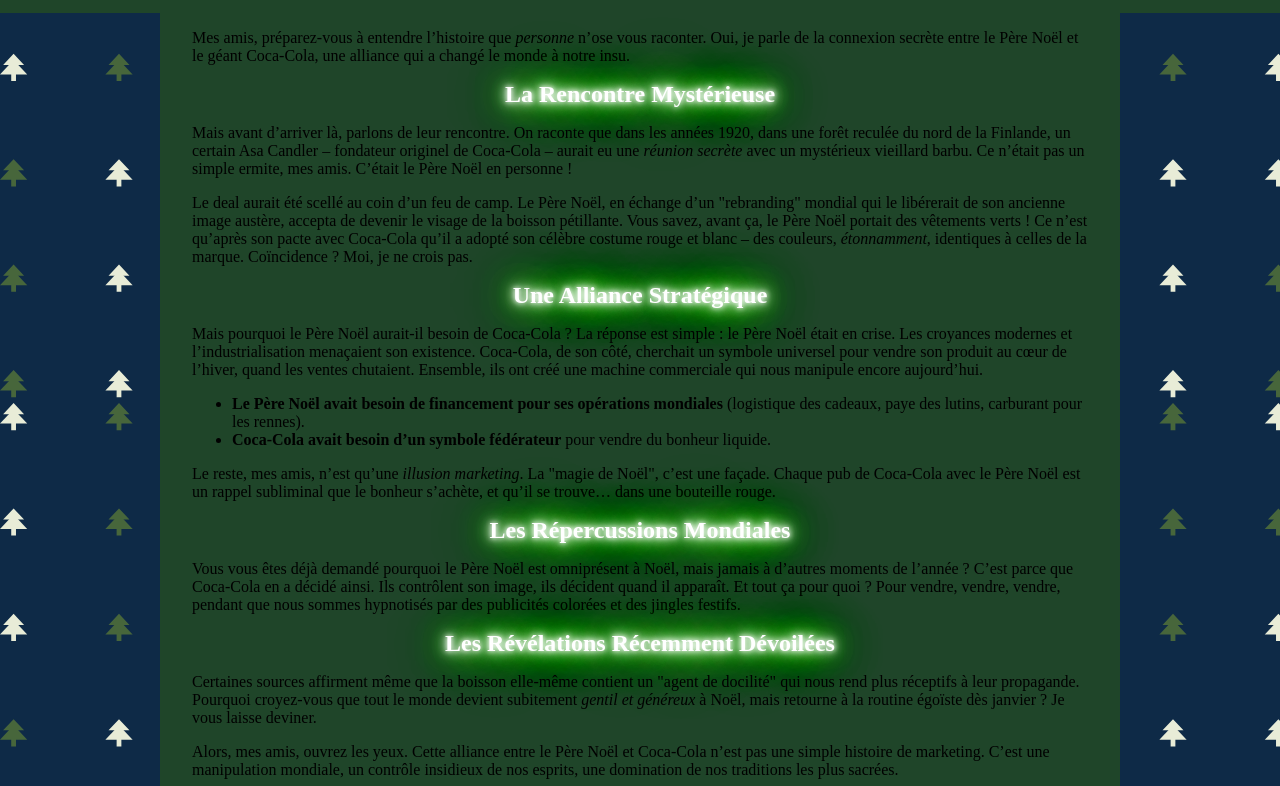
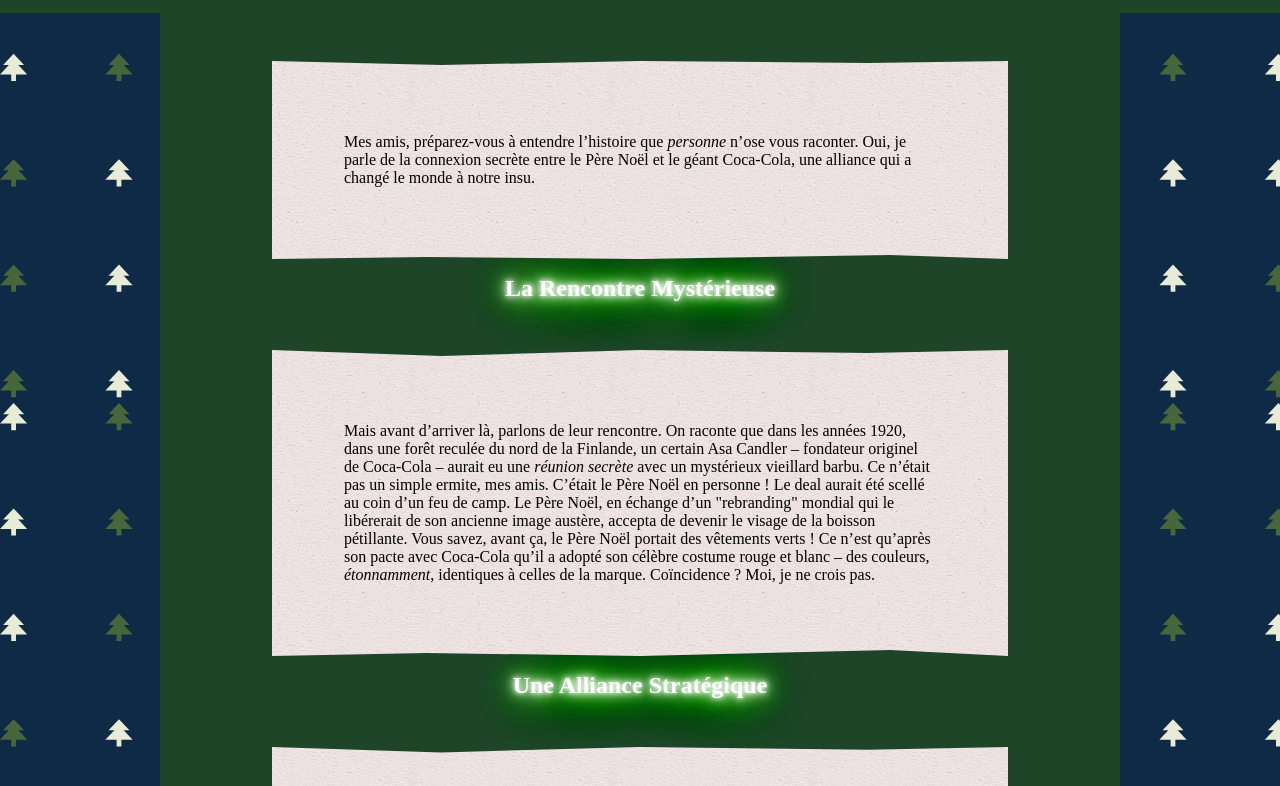
Before and after one commit to Lampadaire-py/esperluette, a plain HTML site: page html/LPN.html in a window 1280 px wide. Shown: the part 157-943 px from the top of the page. Drawn offline with Linux system fonts and the light colour scheme; a web font is replaced by a local one.

Commit message:
Update LPN.html

```diff
--- a/html/LPN.html
+++ b/html/LPN.html
@@ -18,32 +18,27 @@
 
 <body>
     <div>
-        <p>Mes amis, préparez-vous à entendre l’histoire que <em>personne</em> n’ose vous raconter. Oui, je parle de la connexion secrète entre le Père Noël et le géant Coca-Cola, une alliance qui a changé le monde à notre insu.</p>
+        <p class="feuillePapier">Mes amis, préparez-vous à entendre l’histoire que <em>personne</em> n’ose vous raconter. Oui, je parle de la connexion secrète entre le Père Noël et le géant Coca-Cola, une alliance qui a changé le monde à notre insu.</p>
 
     <h2>La Rencontre Mystérieuse</h2>
-    <p>Mais avant d’arriver là, parlons de leur rencontre. On raconte que dans les années 1920, dans une forêt reculée du nord de la Finlande, un certain Asa Candler – fondateur originel de Coca-Cola – aurait eu une <em>réunion secrète</em> avec un mystérieux vieillard barbu. Ce n’était pas un simple ermite, mes amis. C’était le Père Noël en personne !</p>
+    <p class="feuillePapier">Mais avant d’arriver là, parlons de leur rencontre. On raconte que dans les années 1920, dans une forêt reculée du nord de la Finlande, un certain Asa Candler – fondateur originel de Coca-Cola – aurait eu une <em>réunion secrète</em> avec un mystérieux vieillard barbu. Ce n’était pas un simple ermite, mes amis. C’était le Père Noël en personne !
 
-    <p>Le deal aurait été scellé au coin d’un feu de camp. Le Père Noël, en échange d’un "rebranding" mondial qui le libérerait de son ancienne image austère, accepta de devenir le visage de la boisson pétillante. Vous savez, avant ça, le Père Noël portait des vêtements verts ! Ce n’est qu’après son pacte avec Coca-Cola qu’il a adopté son célèbre costume rouge et blanc – des couleurs, <em>étonnamment</em>, identiques à celles de la marque. Coïncidence ? Moi, je ne crois pas.</p>
+    Le deal aurait été scellé au coin d’un feu de camp. Le Père Noël, en échange d’un "rebranding" mondial qui le libérerait de son ancienne image austère, accepta de devenir le visage de la boisson pétillante. Vous savez, avant ça, le Père Noël portait des vêtements verts ! Ce n’est qu’après son pacte avec Coca-Cola qu’il a adopté son célèbre costume rouge et blanc – des couleurs, <em>étonnamment</em>, identiques à celles de la marque. Coïncidence ? Moi, je ne crois pas.
 
     <h2>Une Alliance Stratégique</h2>
-    <p>Mais pourquoi le Père Noël aurait-il besoin de Coca-Cola ? La réponse est simple : le Père Noël était en crise. Les croyances modernes et l’industrialisation menaçaient son existence. Coca-Cola, de son côté, cherchait un symbole universel pour vendre son produit au cœur de l’hiver, quand les ventes chutaient. Ensemble, ils ont créé une machine commerciale qui nous manipule encore aujourd’hui.</p>
+    <p class="feuillePapier">Mais pourquoi le Père Noël aurait-il besoin de Coca-Cola ? La réponse est simple : le Père Noël était en crise. Les croyances modernes et l’industrialisation menaçaient son existence. Coca-Cola, de son côté, cherchait un symbole universel pour vendre son produit au cœur de l’hiver, quand les ventes chutaient. Ensemble, ils ont créé une machine commerciale qui nous manipule encore aujourd’hui.
 
-    <ul>
-        <li><strong>Le Père Noël avait besoin de financement pour ses opérations mondiales</strong> (logistique des cadeaux, paye des lutins, carburant pour les rennes).</li>
-        <li><strong>Coca-Cola avait besoin d’un symbole fédérateur</strong> pour vendre du bonheur liquide.</li>
-    </ul>
-
-    <p>Le reste, mes amis, n’est qu’une <em>illusion marketing</em>. La "magie de Noël", c’est une façade. Chaque pub de Coca-Cola avec le Père Noël est un rappel subliminal que le bonheur s’achète, et qu’il se trouve… dans une bouteille rouge.</p>
+    Le reste, mes amis, n’est qu’une <em>illusion marketing</em>. La "magie de Noël", c’est une façade. Chaque pub de Coca-Cola avec le Père Noël est un rappel subliminal que le bonheur s’achète, et qu’il se trouve… dans une bouteille rouge.</p>
 
     <h2>Les Répercussions Mondiales</h2>
-    <p>Vous vous êtes déjà demandé pourquoi le Père Noël est omniprésent à Noël, mais jamais à d’autres moments de l’année ? C’est parce que Coca-Cola en a décidé ainsi. Ils contrôlent son image, ils décident quand il apparaît. Et tout ça pour quoi ? Pour vendre, vendre, vendre, pendant que nous sommes hypnotisés par des publicités colorées et des jingles festifs.</p>
+    <p class="feuillePapier">Vous vous êtes déjà demandé pourquoi le Père Noël est omniprésent à Noël, mais jamais à d’autres moments de l’année ? C’est parce que Coca-Cola en a décidé ainsi. Ils contrôlent son image, ils décident quand il apparaît. Et tout ça pour quoi ? Pour vendre, vendre, vendre, pendant que nous sommes hypnotisés par des publicités colorées et des jingles festifs.</p>
 
     <h2>Les Révélations Récemment Dévoilées</h2>
-    <p>Certaines sources affirment même que la boisson elle-même contient un "agent de docilité" qui nous rend plus réceptifs à leur propagande. Pourquoi croyez-vous que tout le monde devient subitement <em>gentil et généreux</em> à Noël, mais retourne à la routine égoïste dès janvier ? Je vous laisse deviner.</p>
+    <p class="feuillePapier">Certaines sources affirment même que la boisson elle-même contient un "agent de docilité" qui nous rend plus réceptifs à leur propagande. Pourquoi croyez-vous que tout le monde devient subitement <em>gentil et généreux</em> à Noël, mais retourne à la routine égoïste dès janvier ? Je vous laisse deviner.
 
-    <p>Alors, mes amis, ouvrez les yeux. Cette alliance entre le Père Noël et Coca-Cola n’est pas une simple histoire de marketing. C’est une manipulation mondiale, un contrôle insidieux de nos esprits, une domination de nos traditions les plus sacrées.</p>
+    Alors, mes amis, ouvrez les yeux. Cette alliance entre le Père Noël et Coca-Cola n’est pas une simple histoire de marketing. C’est une manipulation mondiale, un contrôle insidieux de nos esprits, une domination de nos traditions les plus sacrées.
 
-    <p>Il est temps de briser cette chaîne. Refusez les publicités, ne cédez pas à la tentation. Et surtout, n’oubliez pas : le Père Noël et Coca-Cola ne veulent pas votre bonheur. Ils veulent votre argent, et plus encore…</p>
+    Il est temps de briser cette chaîne. Refusez les publicités, ne cédez pas à la tentation. Et surtout, n’oubliez pas : le Père Noël et Coca-Cola ne veulent pas votre bonheur. Ils veulent votre argent, et plus encore…</p>
     </div>
 
 
```
